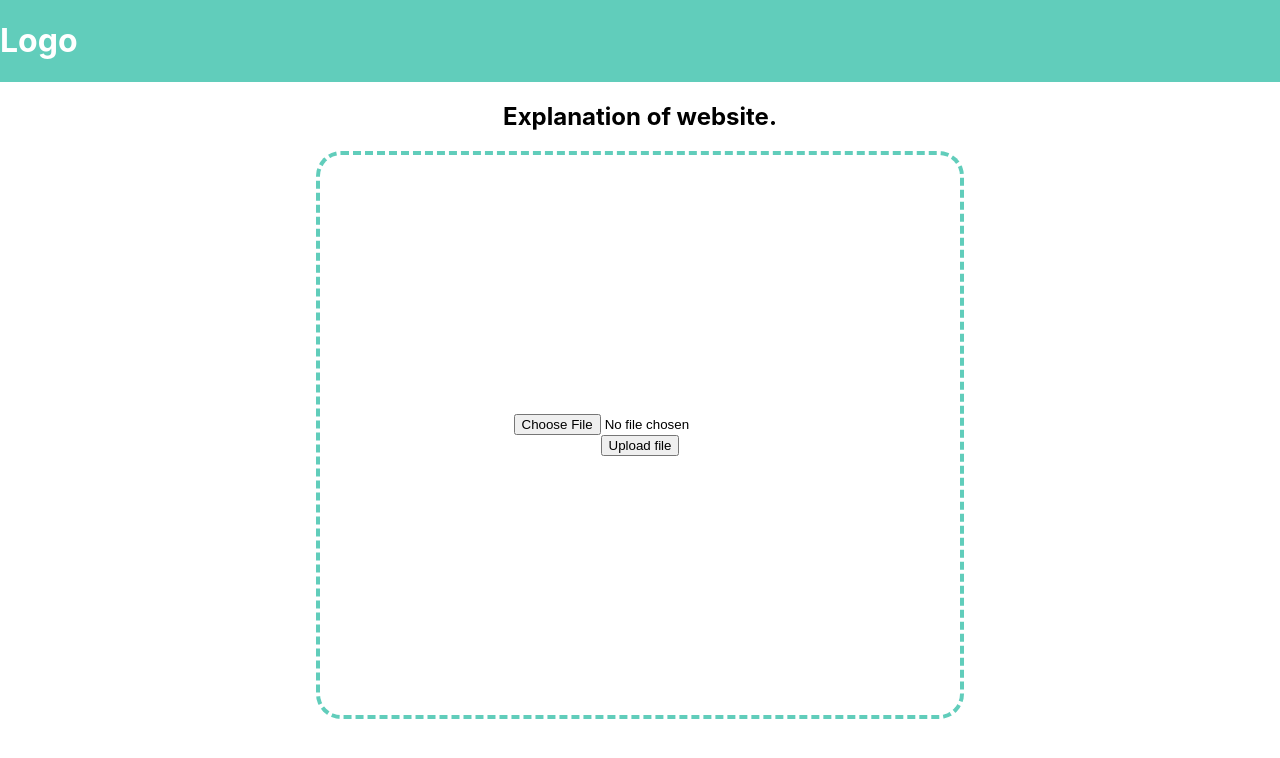
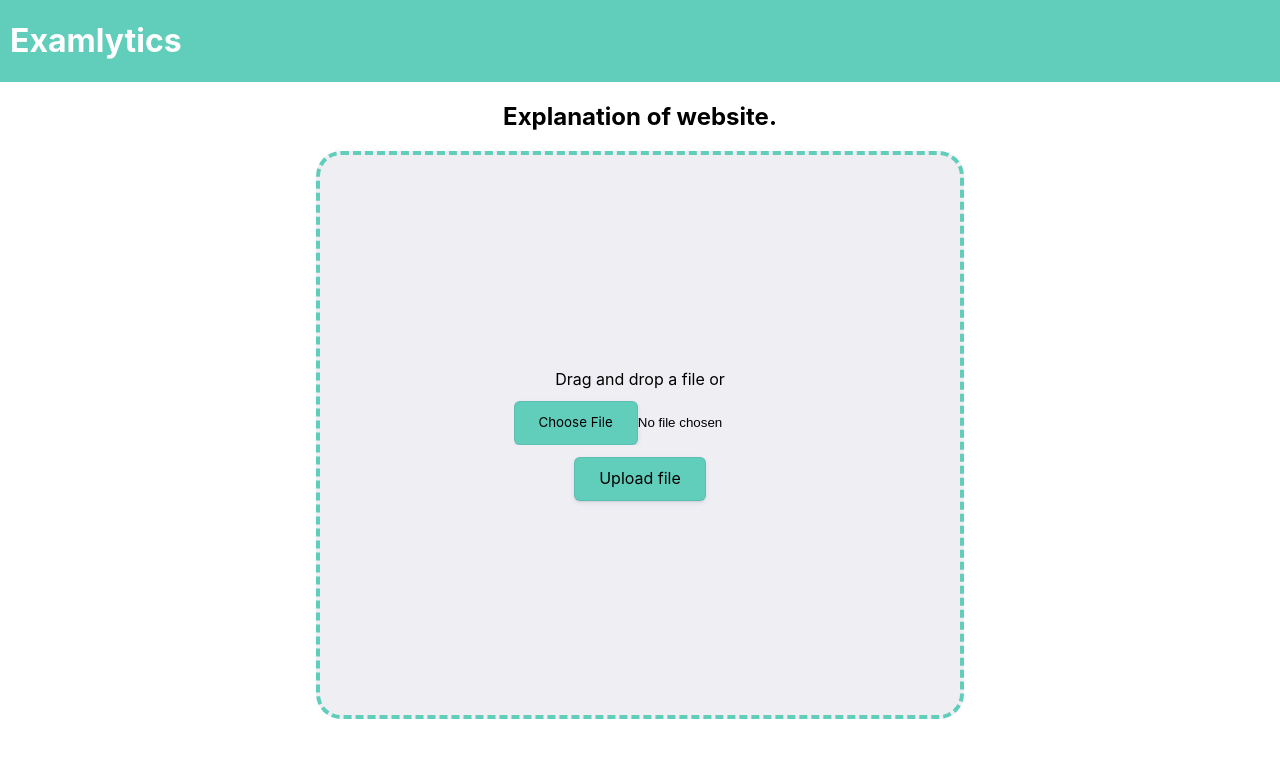
Before and after one commit to elicampos/hhgator, a React (Create React App) app in the folder react-websocket-file-upload/: page / in a window 1280 px wide. Shown: the top 758 px of the page. Built offline with nearby package versions, Linux system fonts and the light colour scheme; no server answers.

Commit message:
Style buttons

```diff
--- a/react-websocket-file-upload/src/App.css
+++ b/react-websocket-file-upload/src/App.css
@@ -50,6 +50,10 @@ header {
   background-color: #61cdbb;
 }
 
+h1 {
+  margin-left: 10px;
+}
+
 main {
   width: 75vw;;
   margin: 0;
@@ -66,6 +70,7 @@ main {
   min-width: 50vw;
   height: 70vh;
   margin: 10px 0px 10px 0px;
+  background-color: #efeef3;
   border: #61cdbb;
   border-width: 4px;
   border-style: dashed;
@@ -76,6 +81,67 @@ main {
   align-items: center;
 }
 
+/* .button { */
+  /* min-width: 50vw;
+  height: 70vh;
+  margin: 10px 0px 10px 0px;
+  background-color: #efeef3;
+  border: #61cdbb;
+  border-width: 4px;
+  border-style: dashed;
+  border-radius: 25px;
+  display: flex;
+  flex-direction: column;
+  justify-content: center;
+  align-items: center;
+  text-align: center; */
+  /* text-; */
+/* } */
+
+.Upload-button,
+input[type=file]::file-selector-button  {
+  appearance: button;
+  backface-visibility: hidden;
+  background-color: #61cdbb;
+  border-radius: 6px;
+  border-width: 0;
+  box-shadow: rgba(50, 50, 93, .1) 0 0 0 1px inset,rgba(50, 50, 93, .1) 0 2px 5px 0,rgba(0, 0, 0, .07) 0 1px 1px 0;
+  box-sizing: border-box;
+  color: #000;
+  cursor: pointer;
+  font-family: -apple-system,system-ui,"Segoe UI",Roboto,"Helvetica Neue",Ubuntu,sans-serif;
+  font-size: 100%;
+  height: 44px;
+  line-height: 1.15;
+  margin: 12px 0 0;
+  outline: none;
+  overflow: hidden;
+  padding: 0 25px;
+  position: relative;
+  text-align: center;
+  text-transform: none;
+  transform: translateZ(0);
+  transition: all .2s,box-shadow .08s ease-in;
+  user-select: none;
+  -webkit-user-select: none;
+  touch-action: manipulation;
+}
+
+.Upload-button:disabled,
+input[type=file]::file-selector-button:disabled {
+  cursor: default;
+}
+
+.Upload-button:focus,
+input[type=file]::file-selector-button:focus {
+  box-shadow: rgba(50, 50, 93, .1) 0 0 0 1px inset, rgba(50, 50, 93, .2) 0 6px 15px 0, rgba(0, 0, 0, .1) 0 2px 2px 0, rgba(50, 151, 211, .3) 0 0 0 4px;
+}
+
+progress {
+  width: 40vw;
+  height: auto;
+}
+
 .Results {
   width: 50vw;
   height: 80vh;
--- a/react-websocket-file-upload/src/App.js
+++ b/react-websocket-file-upload/src/App.js
@@ -18,6 +18,7 @@ function App() {
 
   const handleFileChange = (e) => {
     setFile(e.target.files[0]);
+    // handleUpload();
   };
 
   const handleUpload = async () => {
@@ -39,13 +40,14 @@ function App() {
   return (
     <div className="App">
       <header>
-        <h1>Logo</h1>
+        <h1>Examlytics</h1>
       </header>
       <main>
         { processing ? (
           <div>
             <h2>Explanation of website.</h2>
               <div className="Drop-zone">
+                <h3>Processing your document...</h3>
               <progress max="100" value="75"></progress>
               </div>
           </div>
@@ -58,8 +60,9 @@ function App() {
             <div>
               <h2>Explanation of website.</h2>
               <div className="Drop-zone" ondrop={console.log("Hi")}>
-                <input type="file" accept=".pdf" onChange={handleFileChange} required />
-                <input type="submit" value="Upload file" onClick={handleUpload} />
+                <label for="upload-file" >Drag and drop a file or</label>
+                <input id="upload-file" className="button" type="file" accept=".pdf" onChange={handleFileChange} required />
+                <input className= "Upload-button" type="submit" value="Upload file" onClick={handleUpload} />
               </div>
             </div>
           )
```
